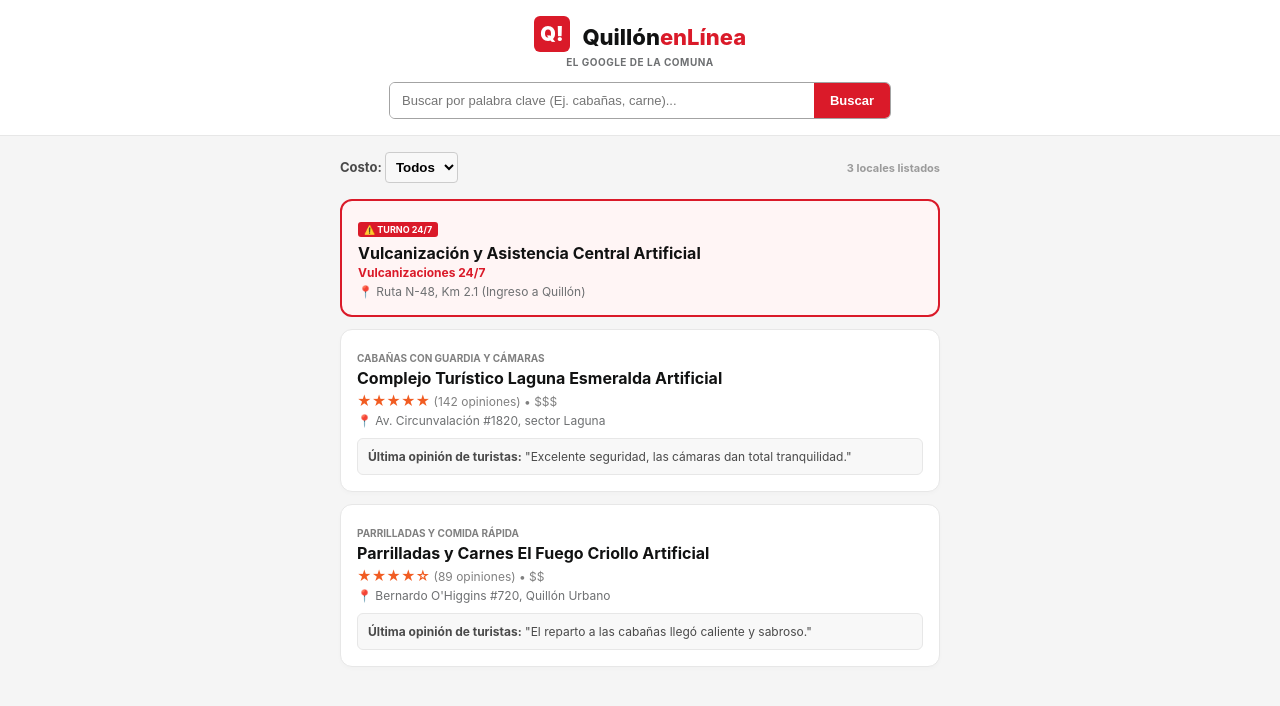
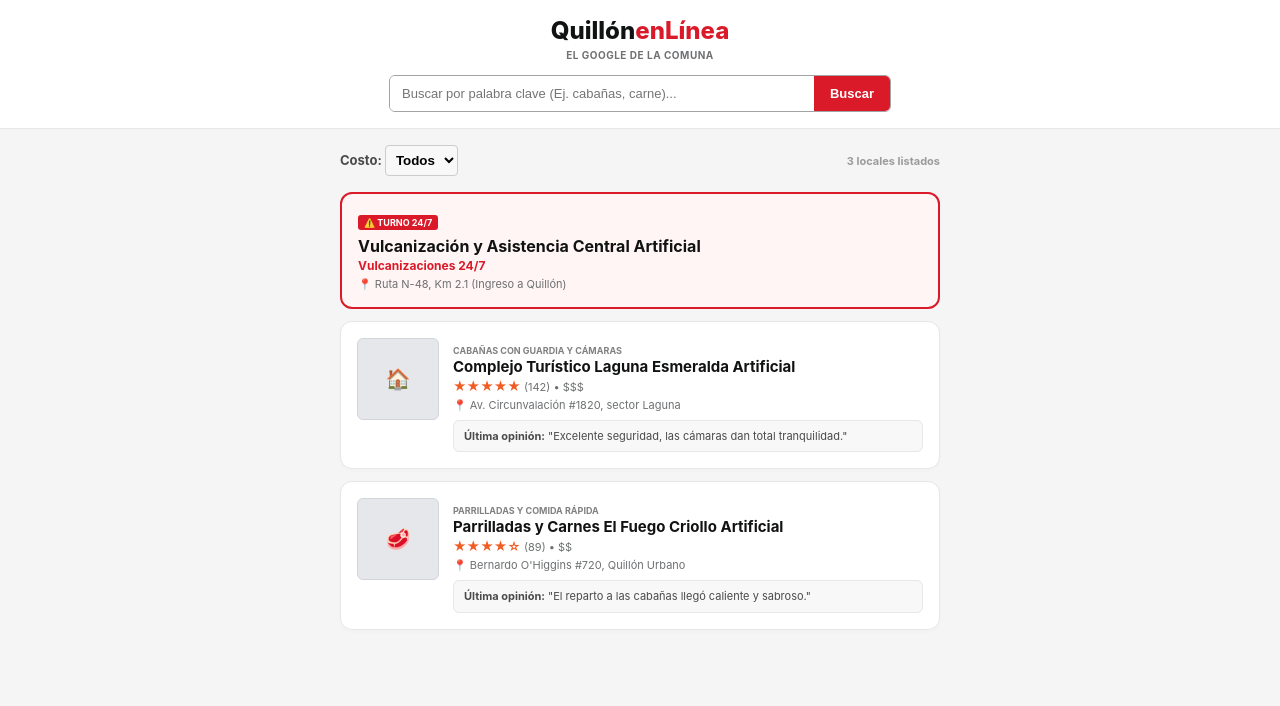
Before and after one commit to alfregomezj-cell/el-google-de-quillon-, a plain HTML site: page index.html in a window 1280 px wide. Drawn offline with Linux system fonts and the light colour scheme.

Commit message:
Update index.html

```diff
--- a/index.html
+++ b/index.html
@@ -5,20 +5,19 @@
     <meta name="viewport" content="width=device-width, initial-scale=1.0">
     <title>Quillón en Línea</title>
     <style>
-        /* ESTILOS NATIVOS FIJOS - ALTA DENSIDAD ESTILO DIRECTORIO */
+        /* ESTILOS NATIVOS FIJOS - INTERFAZ INTEGRAL ESTILO YELP */
         body { font-family: -apple-system, BlinkMacSystemFont, "Segoe UI", Roboto, Arial, sans-serif; background-color: #F5F5F5; color: #111212; margin: 0; padding: 0; }
 
-        /* CABECERA PRINCIPAL CON MARCA Y BUSCADOR */
+        /* CABECERA CON MARCA TEXTUAL LIMPIA Y BUSCADOR */
         header { background-color: #FFFFFF; border-bottom: 1px solid #E7E7E7; padding: 16px; text-align: center; }
-        .logo-box { background-color: #DA1A29; color: #FFFFFF; width: 36px; height: 36px; border-radius: 6px; display: inline-flex; align-items: center; justify-content: center; font-weight: 900; font-size: 20px; }
-        .logo-text { font-size: 22px; font-weight: 800; display: inline-block; vertical-align: middle; margin-left: 8px; tracking-tight: -0.02em; }
+        .logo-text { font-size: 24px; font-weight: 800; tracking-tight: -0.02em; margin: 0; }
         .logo-text span { color: #DA1A29; }
-        .logo-sub { font-size: 10px; color: #6E7072; font-weight: bold; text-transform: uppercase; margin-top: 4px; letter-spacing: 0.05em; }
+        .logo-sub { font-size: 10px; color: #6E7072; font-weight: bold; text-transform: uppercase; margin: 4px 0 14px 0; letter-spacing: 0.05em; }
 
         /* BARRA DE BÚSQUEDA COMPACTA */
-        .search-wrapper { max-width: 500px; margin: 14px auto 0 auto; display: flex; border: 1px solid #A3A3A3; border-radius: 6px; overflow: hidden; background-color: #FFFFFF; box-shadow: inset 0 1px 2px rgba(0,0,0,0.05); }
+        .search-wrapper { max-width: 500px; margin: 0 auto; display: flex; border: 1px solid #A3A3A3; border-radius: 6px; overflow: hidden; background-color: #FFFFFF; box-shadow: inset 0 1px 2px rgba(0,0,0,0.05); }
         .search-wrapper input { width: 100%; padding: 10px 12px; font-size: 13px; border: none; outline: none; background: #FFFFFF; color: #111212; font-weight: 500; }
-        .search-wrapper button { background-color: #DA1A29; color: #FFFFFF; border: none; padding: 0 16px; font-weight: bold; font-size: 13px; cursor: pointer; transition: background 0.2s; }
+        .search-wrapper button { background-color: #DA1A29; color: #FFFFFF; border: none; padding: 0 16px; font-weight: bold; font-size: 13px; cursor: pointer; }
         .search-wrapper button:hover { background-color: #B2121E; }
 
         /* FILTROS SECUNDARIOS DE COSTO */
@@ -27,28 +26,32 @@
 
         main { max-width: 600px; margin: 0 auto; padding: 16px; }
 
-        /* TARJETAS OPERATIVAS CON ALINEACIÓN HORIZONTAL */
+        /* TARJETA DE EMERGENCIAS */
         .card-emergency { background-color: #FFF5F5; border: 2px solid #DA1A29; border-radius: 12px; padding: 16px; margin-bottom: 12px; }
 
-        /* Estructura horizontal limpia para los locales destacados */
-        .card-premium { background-color: #FFFFFF; border: 1px solid #E7E7E7; border-radius: 12px; padding: 16px; margin-bottom: 12px; box-shadow: 0 2px 4px rgba(0,0,0,0.02); display: flex; flex-direction: row; gap: 16px; align-items: flex-start; }
-        .card-body { flex: 1; }
+        /* ESTRUCTURA HORIZONTAL VERDADERA ESTILO YELP MOBILE */
+        .card-premium { background-color: #FFFFFF; border: 1px solid #E7E7E7; border-radius: 12px; padding: 16px; margin-bottom: 12px; box-shadow: 0 2px 4px rgba(0,0,0,0.02); display: flex; gap: 14px; }
+        .card-photo-box { width: 80px; height: 80px; background-color: #E5E7EB; border: 1px solid #D1D5DB; border-radius: 6px; flex-shrink: 0; display: flex; align-items: center; justify-content: center; font-size: 20px; }
+        .card-body { flex: 1; min-width: 0; }
 
-        .stars { color: #F15C22; font-weight: bold; font-size: 14px; }
-        .address { font-size: 12px; color: #6E7072; margin: 4px 0 0 0; }
-        .review-box { margin-top: 10px; background-color: #F8F8F8; border: 1px solid #E7E7E7; padding: 10px; border-radius: 6px; font-size: 12px; color: #4A4A4A; }
+        /* TIPOGRAFÍAS DE ALTA DENSIDAD */
+        .biz-title { margin: 0; font-size: 15px; font-weight: 700; color: #111212; line-height: 1.2; }
+        .stars { color: #F15C22; font-weight: bold; font-size: 13px; }
+        .meta-line { font-size: 11px; color: #6E7072; margin-top: 2px; }
+        .address { font-size: 11px; color: #6E7072; margin: 4px 0 0 0; white-space: nowrap; overflow: hidden; text-overflow: ellipsis; }
+        .review-box { margin-top: 8px; background-color: #F8F8F8; border: 1px solid #E7E7E7; padding: 8px 10px; border-radius: 6px; font-size: 11px; color: #4A4A4A; line-height: 1.3; }
     </style>
 </head>
 <body>
 
-    <!-- CABECERA OFICIAL CON TÍTULO DE MARCA Y BUSCADOR -->
+    <!-- CABECERA OFICIAL TOTALMENTE TEXTUAL Y LIMPIA -->
     <header>
         <div onclick="resetSearch()" style="cursor: pointer;">
-            <div class="logo-box">Q!</div>
-            <div class="logo-text">Quillón<span>enLínea</span></div>
+            <h1 class="logo-text">Quillón<span>enLínea</span></h1>
         </div>
         <div class="logo-sub">El Google de la Comuna</div>
 
+        <!-- Buscador integrado -->
         <div class="search-wrapper">
             <input id="search-input" type="text" placeholder="Buscar por palabra clave (Ej. cabañas, carne)...">
             <button onclick="executeSearch()">Buscar</button>
@@ -69,17 +72,17 @@
         <span id="counter-label" style="color: #9B9B9B; font-size: 11px; font-weight: bold;">Locales listados</span>
     </div>
 
-    <!-- LIENZO DONDE EL MOTOR INYECTA LOS COMERCIOS -->
+    <!-- LIENZO PRINCIPAL -->
     <main id="directory-target"></main>
 
-    <!-- MOTOR DE LOGÍSTICA DE FILTRADO -->
+    <!-- MOTOR LOGÍSTICO INTERNO -->
     <script>
         var searchCriteria = { text: '', price: 'todos' };
 
         var database = [
-            { id: 1, nombre: "Vulcanización y Asistencia Central Artificial", subcat: "Vulcanizaciones 24/7", rating: "★★★★★", opiniones: 64, precio: "2", direccion: "Ruta N-48, Km 2.1 (Ingreso a Quillón)", user: "Juan K.", text: "Me salvaron un domingo en la madrugada en la ruta.", emergencia: true },
-            { id: 2, nombre: "Complejo Turístico Laguna Esmeralda Artificial", subcat: "Cabañas con Guardia y Cámaras", rating: "★★★★★", opiniones: 142, precio: "3", direccion: "Av. Circunvalación #1820, sector Laguna", user: "Carlos M.", text: "Excelente seguridad, las cámaras dan total tranquilidad.", emergencia: false },
-            { id: 3, nombre: "Parrilladas y Carnes El Fuego Criollo Artificial", subcat: "Parrilladas y Comida Rápida", rating: "★★★★☆", opiniones: 89, precio: "2", direccion: "Bernardo O'Higgins #720, Quillón Urbano", user: "Pedro S.", text: "El reparto a las cabañas llegó caliente y sabroso.", emergencia: false }
+            { id: 1, nombre: "Vulcanización y Asistencia Central Artificial", subcat: "Vulcanizaciones 24/7", icon: "🛠️", rating: "★★★★★", opiniones: 64, precio: "2", direccion: "Ruta N-48, Km 2.1 (Ingreso a Quillón)", text: "Me salvaron un domingo en la madrugada en la ruta.", emergencia: true },
+            { id: 2, nombre: "Complejo Turístico Laguna Esmeralda Artificial", subcat: "Cabañas con Guardia y Cámaras", icon: "🏠", rating: "★★★★★", opiniones: 142, precio: "3", direccion: "Av. Circunvalación #1820, sector Laguna", text: "Excelente seguridad, las cámaras dan total tranquilidad.", emergencia: false },
+            { id: 3, nombre: "Parrilladas y Carnes El Fuego Criollo Artificial", subcat: "Parrilladas y Comida Rápida", icon: "🥩", rating: "★★★★☆", opiniones: 89, precio: "2", direccion: "Bernardo O'Higgins #720, Quillón Urbano", text: "El reparto a las cabañas llegó caliente y sabroso.", emergencia: false }
         ];
 
         function render() {
@@ -99,13 +102,11 @@
                 }
             }
 
-            // Las alertas de emergencia se fijan siempre arriba
             filtered.sort(function(a, b) { return b.emergencia - a.emergencia; });
-
             document.getElementById('counter-label').innerText = filtered.length + " locales listados";
 
             if (filtered.length === 0) {
-                container.innerHTML = '<p style="text-align:center; font-weight:bold; color:gray; padding:20px;">Sin resultados para tu búsqueda.</p>';
+                container.innerHTML = '<p style="text-align:center; font-weight:bold; color:gray; padding:20px;">Sin resultados.</p>';
                 return;
             }
 
@@ -123,19 +124,19 @@
                             <p class="address">📍 ` + it.direccion + `</p>
                         </div>`;
                 } else {
-                    // Diseño horizontal sin la palabra Premium
+                    // Distribución de doble columna (Foto izquierda, información derecha)
                     html = `
                         <div class="card-premium">
+                            <div class="card-photo-box">` + it.icon + `</div>
                             <div class="card-body">
-                                <span style="font-size: 10px; color: gray; font-weight: bold; text-transform: uppercase;">` + it.subcat + `</span>
-                                <h3 style="margin: 2px 0 0 0; font-size: 16px;">` + it.nombre + `</h3>
-                                <div style="font-size: 12px; margin-top: 4px;">
-                                    <span class="stars">` + it.rating + `</span> <span style="color: gray;">(` + it.opiniones + ` opiniones) • ` + priceSymbols + `</span>
+                                <span style="font-size: 9px; color: gray; font-weight: bold; text-transform: uppercase;">` + it.subcat + `</span>
+                                <h3 class="biz-title">` + it.nombre + `</h3>
+                                <div class="meta-line">
+                                    <span class="stars">` + it.rating + `</span> <span>(` + it.opiniones + `) • ` + priceSymbols + `</span>
                                 </div>
                                 <p class="address">📍 ` + it.direccion + `</p>
                                 <div class="review-box">
-                                    <strong>Última opinión de turistas:</strong>
-                                    "` + it.text + `"
+                                    <strong>Última opinión:</strong> "` + it.text + `"
                                 </div>
                             </div>
                         </div>`;
```
